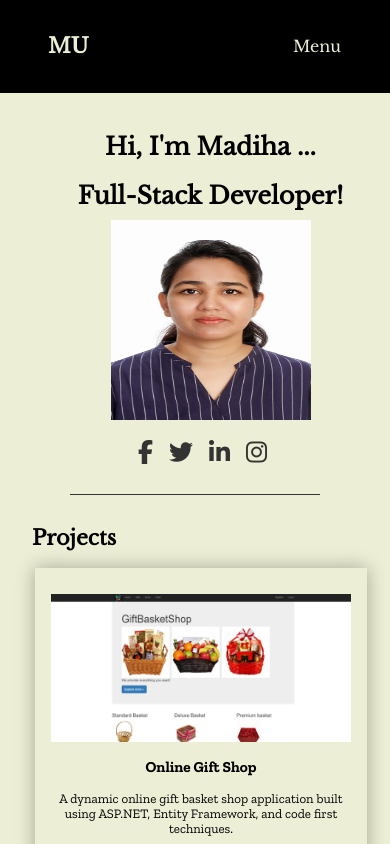
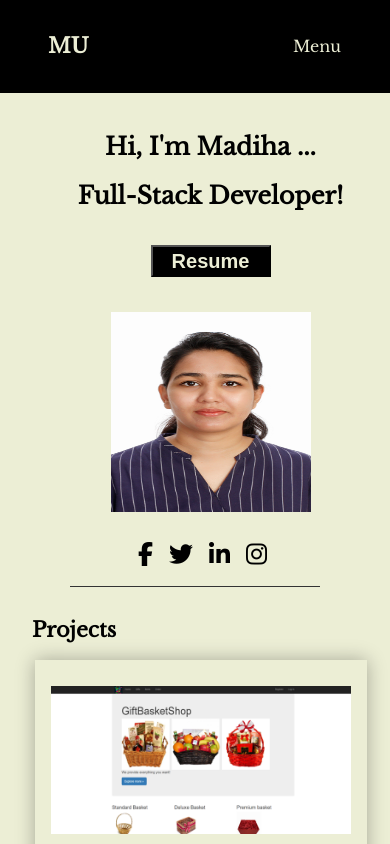
Before and after one commit to Madiha-umair/ReactPortfolio, a React (Vite) app: page / in a window 390 px wide. Shown: the top 844 px of the page. Built offline with nearby package versions, Linux system fonts and the light colour scheme.

Commit message:
resume added

```diff
--- a/src/components/About.jsx
+++ b/src/components/About.jsx
@@ -14,6 +14,11 @@
         <h1 className=""> Full-Stack Developer!</h1>
         <p id="about-text">I am passionate about coding and love to build things that can help people.</p>
         <p id="about-text-cont">I am always looking for new challenges and opportunities to learn and grow as a developer.</p>
+        <button class="downloadbtn">
+          <a href="/public/resume/MadihaUmair-Resume.pdf" download="Madiha Resume">
+            Resume
+          </a>
+        </button>
       <div className="social-icons">
         <a href="https://www.facebook.com">
           <i className="fa fa-facebook"></i>
--- a/src/index.css
+++ b/src/index.css
@@ -50,7 +50,21 @@
     list-style: none;
   }
 
-  /* Skills styles */
+  /* Download button styles */
+
+  .downloadbtn {
+    width: 170px;
+    height: 42px;
+    background-color: black;
+    color: white;
+    font-size: 20px;
+    font-weight: 600;
+    margin: 15px 0;
+  }
+  .downloadbtn a {
+    text-decoration: none;
+    color: #eceed5;
+  }
 
 /* Add margin to all images */
 img {
@@ -83,12 +97,12 @@
 
 .social-icons a {
   margin-right: 1rem;
-  color: #333;
+  color: #000;
   font-size: 2rem;
 }
 .social-icons i {
   font-size: 24px;
-  color: #333;
+  color: #000;
   transition: color 0.3s ease;
 }
 .social-icons i:hover {
@@ -278,7 +292,7 @@
   }
 }
 
-/* Style for the mobile navigation menu */
+/*********** Style for screen size upto 767*************/
 @media screen and (max-width: 767px) {
 
 /* Style for the mobile navigation menu */
@@ -288,10 +302,9 @@
   flex-direction: column;
   align-items: center;
   position: absolute;
-  top: 9%;
+  top:12%;
   left: 60%;
   background-color: #000000;
-  border: 1px solid #ccc;
   z-index: 1;
 }
 
@@ -310,12 +323,11 @@
 padding: 5px;
 }
 .mobile-menu a {
-  color: white;
+  color: #eceed5;
   text-decoration: none;
   font-size: 16px;
   display: block;
-  padding: 10px;
-  border: 1px solid #ccc;
+  padding: 4px;
   font-weight: normal;
 }
 
@@ -326,7 +338,7 @@
 /* Show the mobile menu toggle button on smaller screens */
 .mobile-menu-toggle {
   display: block;
-    color: #fff;
+  color: #000;
   border: none;
   position: absolute;
   left:70%;
@@ -344,8 +356,12 @@
 .about {
   gap:70px;
 }
+  #qualification_container li {
+  font-size: 15px;
+}
 }
 
+/*********** Style for screen size upto 480*************/
 @media (max-width: 480px) {
   #site-name a {
     font-size: 1rem;
@@ -375,6 +391,7 @@
   }
   img {
     margin-left: 0;
+    margin-top: 30px;
   }
   .about p, #site-name {
     display:none;
@@ -391,9 +408,13 @@
     font-size: 12px;
     padding:5px;
   }
+  .downloadbtn {
+    width: 120px;
+    height: 32px;
+  }
   .social-icons{
     position: relative;
-    top: 200px;
+    top: 240px;
     display: block;
   }
   #profileimg {
```
Also changed, not shown: 1 other file (tests, documents, lock files or other folders). Lines whose indentation alone changed are shown as unchanged.
